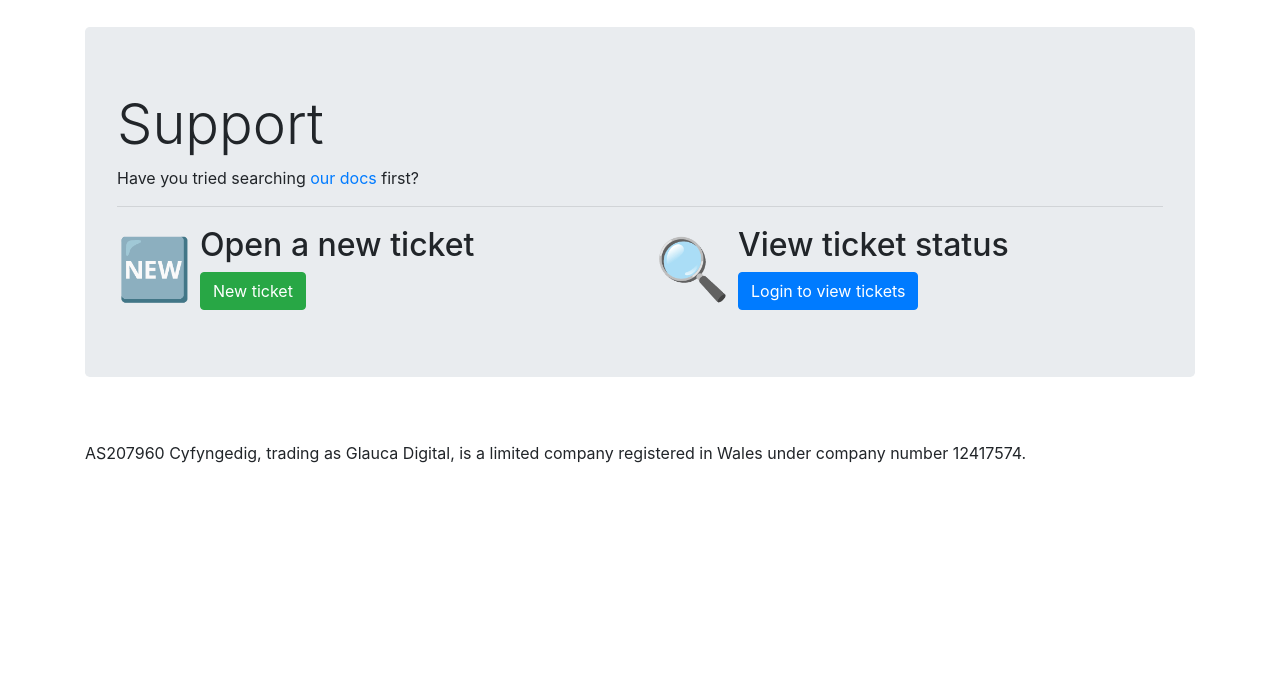
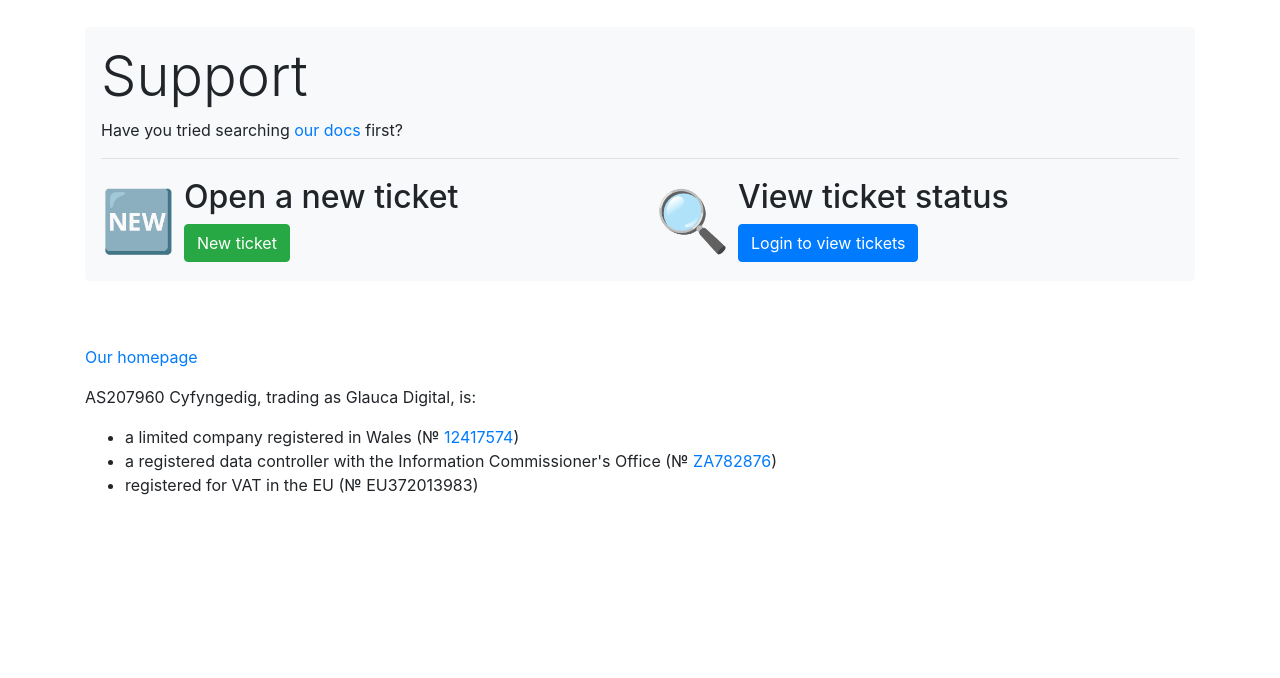
Before and after one commit to AS207960/support, a Django app: page / in a window 1280 px wide. Shown: the part 122-800 px from the top of the page. Run offline with Django 3.2, Linux system fonts and the light colour scheme; parts of the project's set-up code (start-up, migrations or seed data) failed here and were passed over; some libraries are stand-ins or nearby versions.

Commit message:
bootstrap updates

```diff
--- a/support/templates/support/admin/claim_ticket.html
+++ b/support/templates/support/admin/claim_ticket.html
@@ -3,7 +3,7 @@
 {% block content %}
     <section class="stripe">
         <div class="container my-5">
-            <div class="jumbotron">
+            <div class="bg-light p-3 rounded my-4">
                 <h1 class="display-4">Claim ticket #{{ ticket.ref }}</h1>
                 <h2>{{ ticket.subject }}</h2>
                 <hr>
--- a/support/templates/support/admin/close_ticket.html
+++ b/support/templates/support/admin/close_ticket.html
@@ -3,7 +3,7 @@
 {% block content %}
     <section class="stripe">
         <div class="container my-5">
-            <div class="jumbotron">
+            <div class="bg-light p-3 rounded my-4">
                 <h1 class="display-4">Close ticket #{{ ticket.ref }}</h1>
                 <h2>{{ ticket.subject }}</h2>
                 <hr>
--- a/support/templates/support/admin/edit_ticket.html
+++ b/support/templates/support/admin/edit_ticket.html
@@ -3,7 +3,7 @@
 {% block content %}
     <section class="stripe">
         <div class="container my-5">
-            <div class="jumbotron">
+            <div class="bg-light p-3 rounded my-4">
                 <h1 class="display-4">Edit ticket #{{ ticket.ref }}</h1>
                 <hr>
                 {% crispy ticket_edit_form ticket_edit_form.helper %}
--- a/support/templates/support/admin/reopen_ticket.html
+++ b/support/templates/support/admin/reopen_ticket.html
@@ -3,7 +3,7 @@
 {% block content %}
     <section class="stripe">
         <div class="container my-5">
-            <div class="jumbotron">
+            <div class="bg-light p-3 rounded my-4">
                 <h1 class="display-4">Reopen ticket #{{ ticket.ref }}</h1>
                 <h2>{{ ticket.subject }}</h2>
                 <hr>
--- a/support/templates/support/admin/ticket.html
+++ b/support/templates/support/admin/ticket.html
@@ -3,7 +3,7 @@
 {% block content %}
     <section class="stripe">
         <div class="container my-5">
-            <div class="jumbotron">
+            <div class="bg-light p-3 rounded my-4">
                 <h1 class="display-4">Ticket #{{ ticket.ref }}</h1>
                 <h2>{{ ticket.subject }}</h2>
                 {% if perms.support.change_ticket %}
@@ -124,7 +124,7 @@
         {% endfor %}
     </div>
     <div class="container my-3">
-        <div class="jumbotron">
+        <div class="bg-light p-3 rounded my-4">
             <ul class="nav nav-pills" role="tablist">
                 <li class="nav-item">
                     <a class="nav-link active" id="reply-tab" data-toggle="tab" href="#reply" role="tab"
--- a/support/templates/support/admin/tickets.html
+++ b/support/templates/support/admin/tickets.html
@@ -3,7 +3,7 @@
 {% block content %}
     <section class="stripe">
         <div class="container my-5">
-            <div class="jumbotron">
+            <div class="bg-light p-3 rounded my-4">
                 <h1 class="display-4">Tickets</h1>
                 <ul class="nav nav-pills">
                     <li class="nav-item">
--- a/support/templates/support/base.html
+++ b/support/templates/support/base.html
@@ -25,7 +25,7 @@
                 <span class="navbar-toggler-icon"></span>
             </button>
             <div class="collapse navbar-collapse" id="navbarNav">
-                <ul class="navbar-nav ml-auto">
+                <ul class="navbar-nav ms-auto">
                     <li class="nav-item">
                         <a class="nav-link" href="{% url 'index' %}">Home</a>
                     </li>
@@ -54,7 +54,25 @@
 
 <footer class="footer mt-auto py-3">
     <div class="container">
-        AS207960 Cyfyngedig, trading as Glauca Digital, is a limited company registered in Wales under company number 12417574.
+        <p>
+            <span class="text-muted"><a href="https://glauca.digital/">Our homepage</a></span>
+        </p>
+        <p>
+            AS207960 Cyfyngedig, trading as Glauca Digital, is:
+        </p>
+        <ul>
+            <li>
+                a limited company registered in Wales (&#x2116
+                <a href="https://find-and-update.company-information.service.gov.uk/company/12417574">12417574</a>)
+            </li>
+            <li>
+                a registered data controller with the Information Commissioner's Office (&#x2116
+                <a href="https://as207960.net/assets/docs/ico_registration.pdf">ZA782876</a>)
+            </li>
+            <li>
+                registered for VAT in the EU (&#x2116 EU372013983)
+            </li>
+        </ul>
     </div>
 </footer>
 
--- a/support/templates/support/index.html
+++ b/support/templates/support/index.html
@@ -3,7 +3,7 @@
 {% block content %}
     <section class="stripe">
         <div class="container my-5">
-            <div class="jumbotron">
+            <div class="bg-light p-3 rounded my-4">
                 <h1 class="display-4">Support</h1>
                 <p>
                     Have you tried searching <a href="https://docs.glauca.digital/">our docs</a> first?
--- a/support/templates/support/new_ticket.html
+++ b/support/templates/support/new_ticket.html
@@ -3,7 +3,7 @@
 {% block content %}
     <section class="stripe">
         <div class="container my-5">
-            <div class="jumbotron">
+            <div class="bg-light p-3 rounded my-4">
                 <h1 class="display-4">New ticket</h1>
                 <hr>
                 {% crispy ticket_form ticket_form.helper %}
--- a/support/templates/support/ticket.html
+++ b/support/templates/support/ticket.html
@@ -3,7 +3,7 @@
 {% block content %}
     <section class="stripe">
         <div class="container my-5">
-            <div class="jumbotron">
+            <div class="bg-light p-3 rounded my-4">
                 <h1 class="display-4">Ticket #{{ ticket.ref }}</h1>
                 <h2>{{ ticket.subject }}</h2>
                 <div class="row mt-2">
@@ -60,7 +60,7 @@
     </div>
     {% if ticket.state != ticket.STATE_CLOSED %}
         <div class="container my-3">
-            <div class="jumbotron">
+            <div class="bg-light p-3 rounded my-4">
                 {% crispy ticket_reply_form ticket_reply_form.helper %}
             </div>
         </div>
--- a/support/templates/support/ticket_opened.html
+++ b/support/templates/support/ticket_opened.html
@@ -2,7 +2,7 @@
 {% block content %}
     <section class="stripe">
         <div class="container my-5">
-            <div class="jumbotron">
+            <div class="bg-light p-3 rounded my-4">
                 <h1 class="display-4">Ticket created</h1>
                 <hr>
                 <p>
--- a/support/templates/support/ticket_verified.html
+++ b/support/templates/support/ticket_verified.html
@@ -2,7 +2,7 @@
 {% block content %}
     <section class="stripe">
         <div class="container my-5">
-            <div class="jumbotron">
+            <div class="bg-light p-3 rounded my-4">
                 <h1 class="display-4">Ticket verified</h1>
                 <hr>
                 <p>
--- a/support/templates/support/tickets.html
+++ b/support/templates/support/tickets.html
@@ -3,7 +3,7 @@
 {% block content %}
     <section class="stripe">
         <div class="container my-5">
-            <div class="jumbotron">
+            <div class="bg-light p-3 rounded my-4">
                 <h1 class="display-4">My tickets</h1>
             </div>
         </div>
--- a/support/templates/support/verify_ticket.html
+++ b/support/templates/support/verify_ticket.html
@@ -2,7 +2,7 @@
 {% block content %}
     <section class="stripe">
         <div class="container my-5">
-            <div class="jumbotron">
+            <div class="bg-light p-3 rounded my-4">
                 <h1 class="display-4">Verify ticket #{{ ticket.ref }}</h1>
                 <h2>{{ ticket.subject }}</h2>
                 <hr>
```
